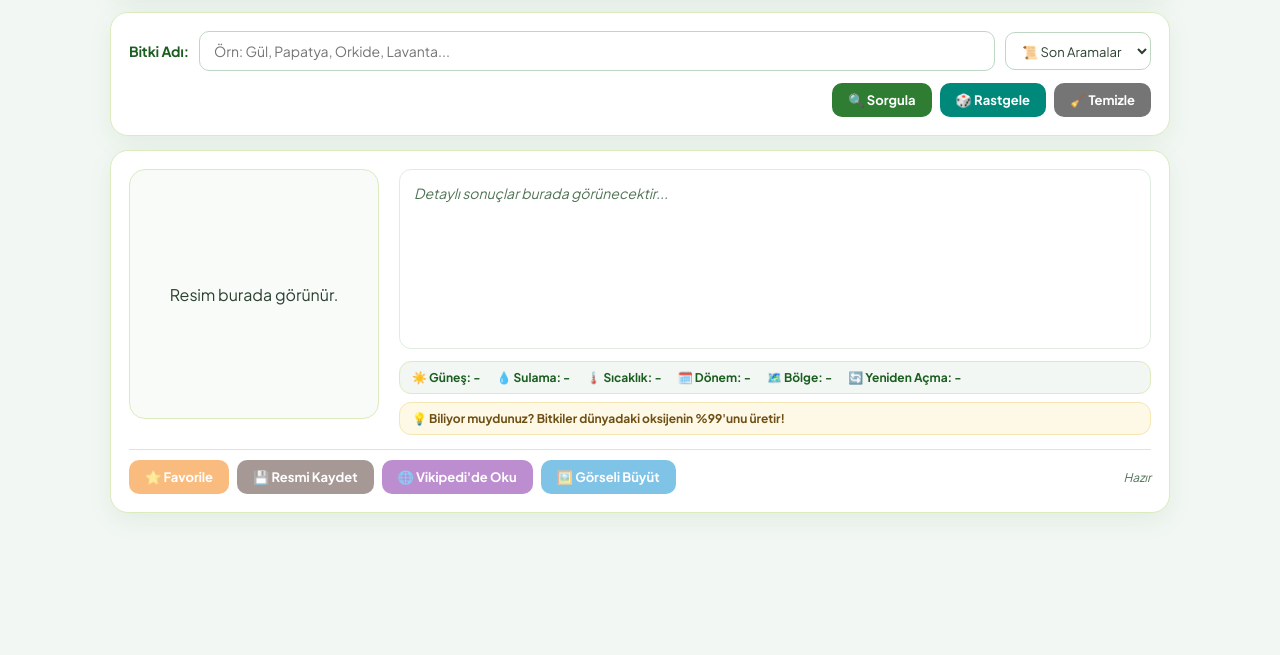
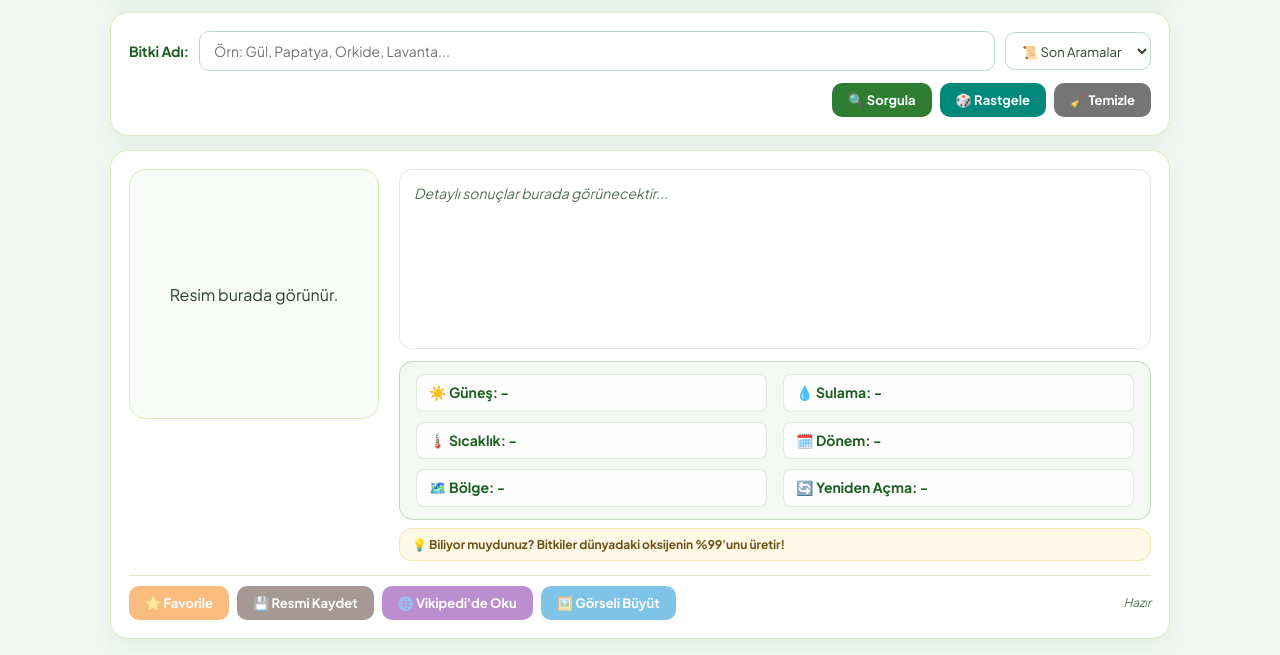
Before and after one commit to azzzrac/bitkisorgusu, a website: page index.html in a window 1280 px wide. Shown: the part 161-816 px from the top of the page. Drawn offline with Linux system fonts and the light colour scheme.

Commit message:
style: Yesil detay karti 2 sutunlu ferah 14px duzen olarak yeniden tasarlandi

```diff
--- a/styles.css
+++ b/styles.css
@@ -423,16 +423,30 @@ body {
 }
 
 .care-card {
-    background-color: rgba(46, 125, 50, 0.06);
-    border: 1px solid var(--card-border);
-    border-radius: 12px;
-    padding: 8px 12px;
-    display: flex;
-    gap: 16px;
-    flex-wrap: wrap;
-    font-size: 12px;
+    background-color: rgba(46, 125, 50, 0.05);
+    border: 1.5px solid rgba(46, 125, 50, 0.25);
+    border-radius: 14px;
+    padding: 12px 16px;
+    display: grid;
+    grid-template-columns: repeat(auto-fit, minmax(260px, 1fr));
+    gap: 10px 16px;
+    font-size: 14px;
     font-weight: 700;
     color: var(--text-title);
+}
+
+.care-item {
+    background: rgba(255, 255, 255, 0.75);
+    border: 1px solid rgba(46, 125, 50, 0.15);
+    border-radius: 8px;
+    padding: 8px 12px;
+    line-height: 1.4;
+    word-break: break-word;
+}
+
+[data-theme="dark"] .care-item {
+    background: rgba(30, 45, 32, 0.85);
+    border-color: rgba(129, 199, 132, 0.25);
 }
 
 .trivia-card {
```
Also changed, not shown: 1 other file.
